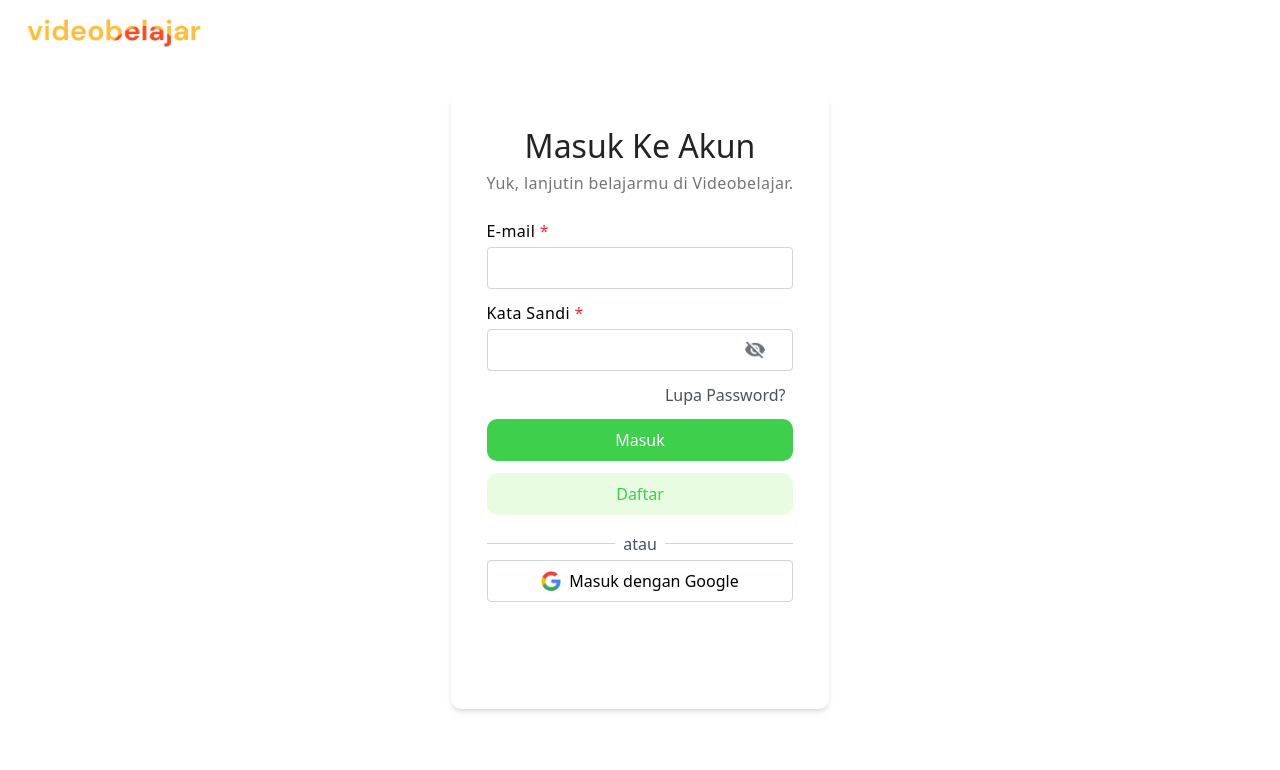
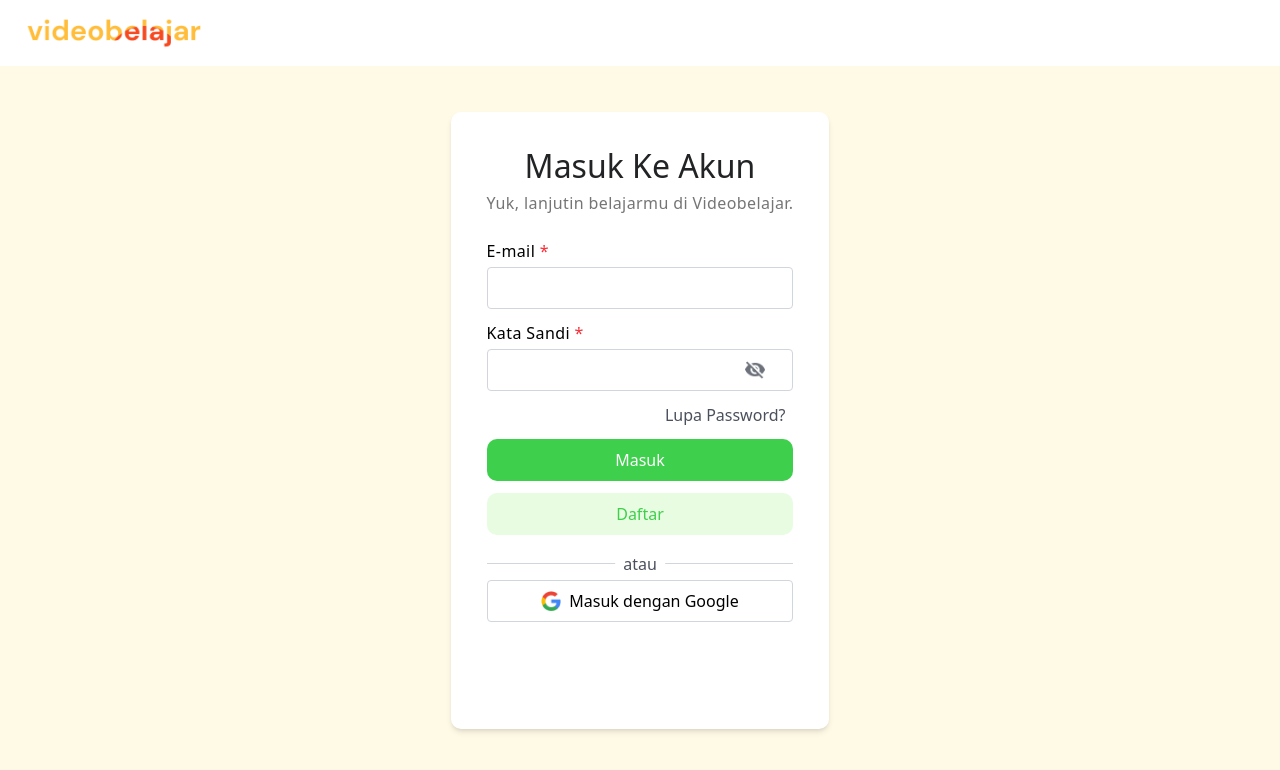
Before and after one commit to Aldihrjntn/Mission_8_adv_FE_2, a React (Vite) app: page / in a window 1280 px wide. Shown: the top 770 px of the page. Built offline with nearby package versions, Linux system fonts and the light colour scheme.

Commit message:
penyesuaian app jsx

```diff
--- a/src/App.jsx
+++ b/src/App.jsx
@@ -9,14 +9,14 @@ function App() {
 
   return (
     <>
-      <body className="flex justify-center items-center min-h-screen m-0 relative">
+      <body className="flex justify-center items-center min-h-screen m-0 relative bg-[#fffae6]">
     {/* <!-- Logo --> */}
-        <div className="absolute top-0 left-0 w-full bg-white p-2 z-50">
+        <div className="fixed top-0 left-0 w-full bg-white p-2 z-50">
           <img src= {Logo} alt="Logo Videobelajar" className="h-[50px]" />
         </div>
 
     {/* <!-- Form Container --> */}
-        <div className="bg-white max-w-[590px] w-full min-h-[617px] p-9 rounded-[10px] shadow-md mx-auto">
+        <div className="bg-white max-w-[590px] w-full min-h-[617px] p-9 rounded-[10px] shadow-md mx-auto mt-20 mb-10 relative">
           <h1 className="text-[32px] font-normal text-[#222325] text-center leading-[110%] mb-2">Masuk Ke Akun</h1>
           <h2 className="text-[16px] text-[#333333AD] text-center mb-6 font-normal tracking-wide">Yuk, lanjutin belajarmu di Videobelajar.</h2>
 
--- a/vite.config.js
+++ b/vite.config.js
@@ -6,5 +6,6 @@ import tailwindcss from '@tailwindcss/vite'
 export default defineConfig({
   plugins: [
     tailwindcss(),
-    react()],
+    react()
+  ],
 })
```
